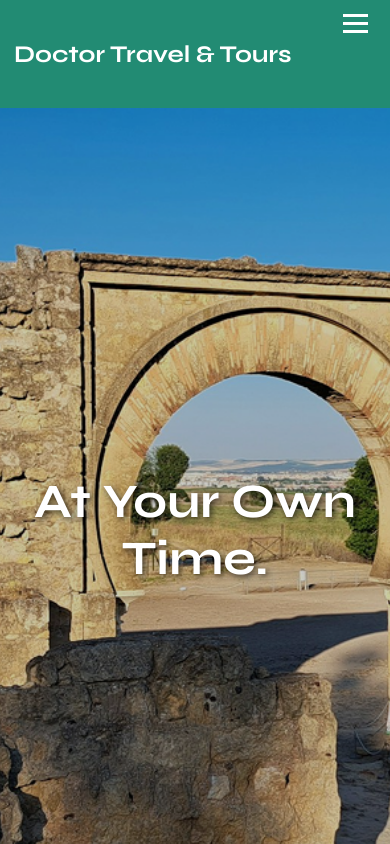
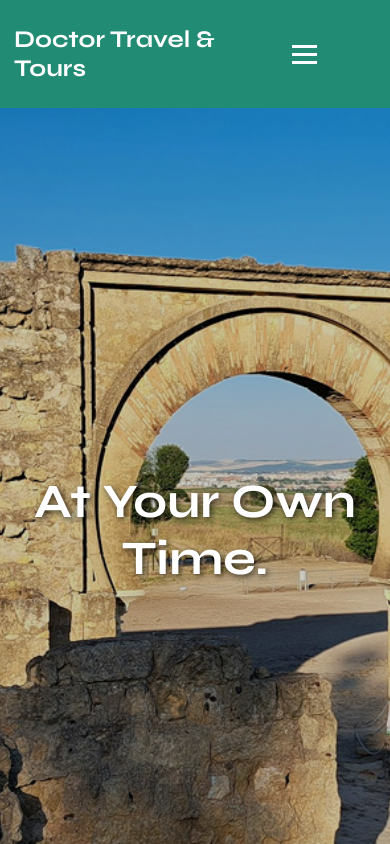
Before and after one commit to joey-crtl/DTTMSys-Dynamic-WebApp, a React (Vite) app: page / in a window 390 px wide. Shown: the top 844 px of the page. Built offline with nearby package versions, Linux system fonts and the light colour scheme; no server answers.

Commit message:
redisign of the redisign of navbar

```diff
--- a/src/styles/navbar.css
+++ b/src/styles/navbar.css
@@ -103,7 +103,17 @@ nav ul {
 }
 
 /* ===== Mobile Sidebar ===== */
+/* ===== Mobile Hamburger ===== */
 @media (max-width: 768px) {
+  .hamburger {
+    display: flex;
+    margin-left: auto;
+    gap: 5px;
+    background: none;
+    border: none;
+    cursor: pointer;
+  }
+
   nav {
     position: fixed;
     top: 0;
@@ -126,14 +136,4 @@ nav ul {
     gap: 2rem;
     align-items: center;
   }
-
-  .hamburger {
-    display: flex;
-    position: absolute; /* position relative to header */
-    top: 0.8rem;        /* adjust vertical position */
-    right: 1rem;        /* closer to the right edge */
-    gap: 5px;
-    cursor: pointer;
-    z-index: 1001;      /* above nav/sidebar */
-  }
 }
```
